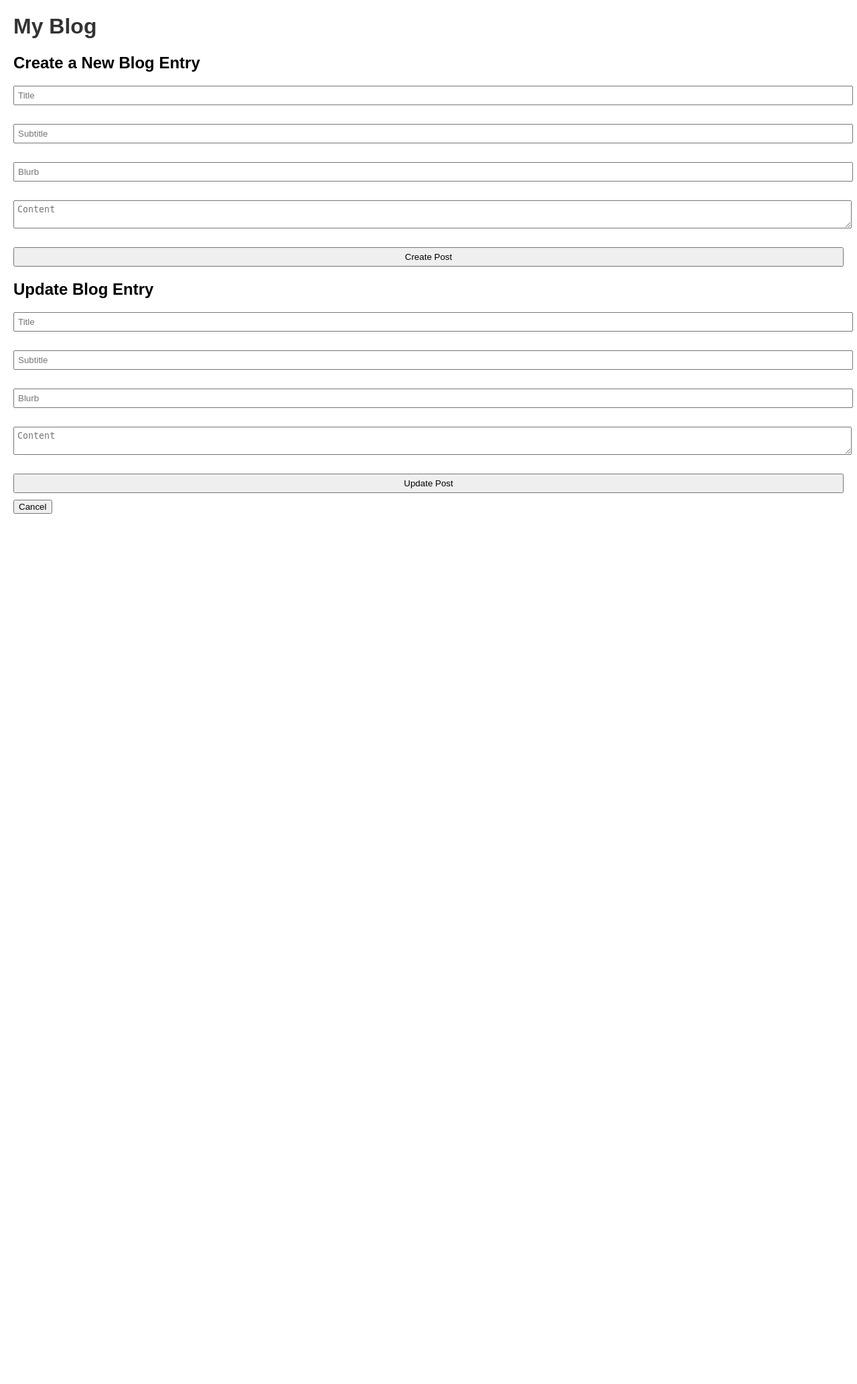
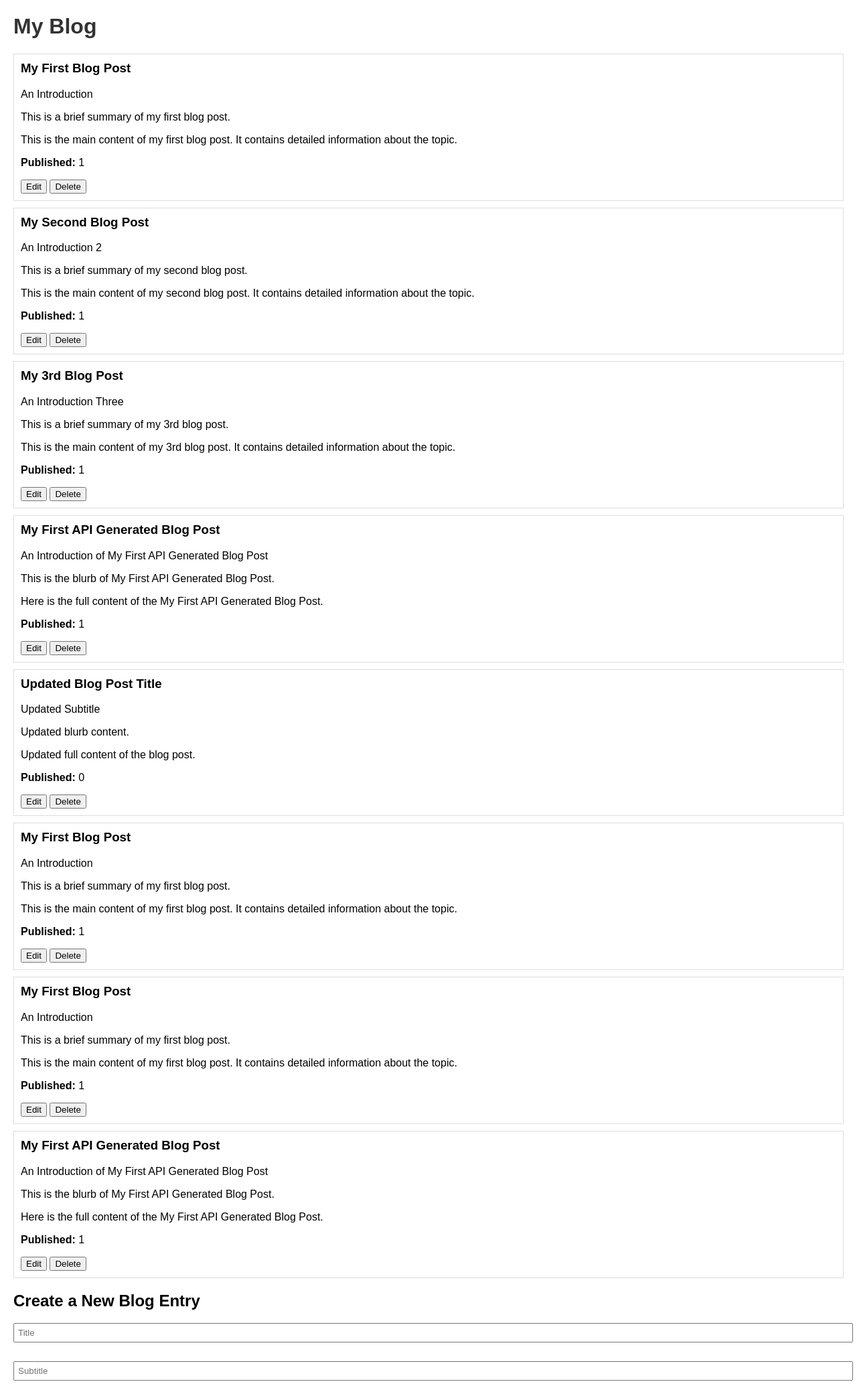
Before and after one commit to AeroArty/SDDE330_BlogProject, a Flask app: page / in a window 1280 px wide. Shown: the top 2066 px of the page at 67% size. Before the commit the page ends 767 px from the top, so only its background shows below. Run offline with Flask 3, Linux system fonts and the light colour scheme; data comes from the database, SQL or seed files in the repository.

Commit message:
Add working version of html page

```diff
--- a/myblogapp/static/js/scripts.js
+++ b/myblogapp/static/js/scripts.js
@@ -6,7 +6,7 @@ document.addEventListener('DOMContentLoaded', function () {
 
     // Fetch and display all blog entries
     function fetchBlogEntries() {
-        fetch('/api/blogentries')
+        fetch('/api/blogentries/all')
             .then(response => response.json())
             .then(data => {
                 blogEntriesDiv.innerHTML = '';
--- a/myblogapp/templates/index.html
+++ b/myblogapp/templates/index.html
@@ -11,8 +11,9 @@
 
     <div id="blog-entries"></div>
 
-    <h2>Create a New Blog Entry</h2>
+
     <form id="blog-form">
+        <h2>Create a New Blog Entry</h2>
         <input type="text" id="title" placeholder="Title" required><br>
         <input type="text" id="subtitle" placeholder="Subtitle"><br>
         <input type="text" id="blurb" placeholder="Blurb" required><br>
@@ -20,8 +21,9 @@
         <input type="submit" value="Create Post">
     </form>
 
-    <h2>Update Blog Entry</h2>
-    <form id="update-form">
+
+    <form id="update-form" style="display:none;">
+        <h2>Update Blog Entry</h2>
         <input type="hidden" id="update-post-id">
         <input type="text" id="update-title" placeholder="Title" required><br>
         <input type="text" id="update-subtitle" placeholder="Subtitle"><br>
```
